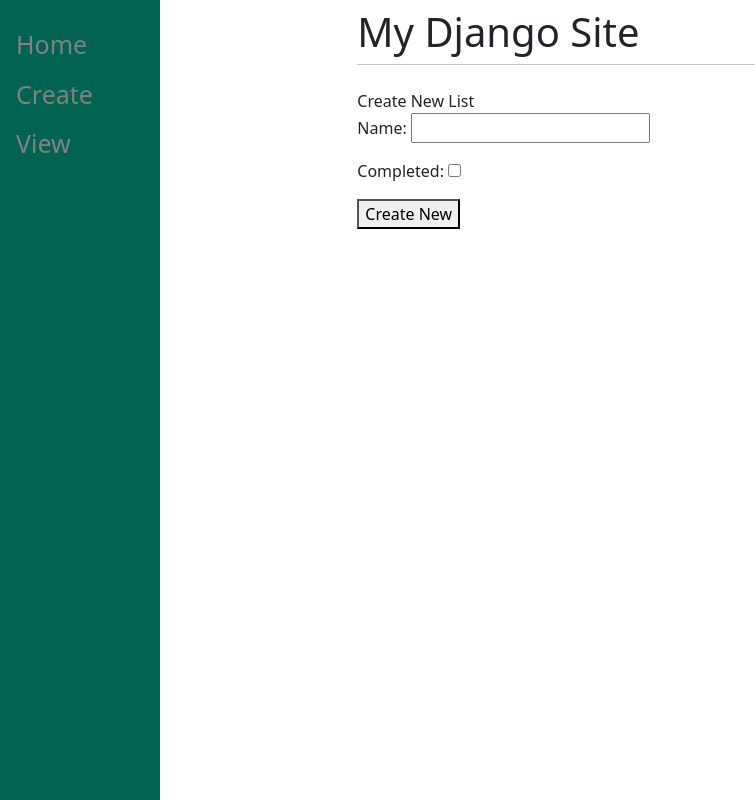
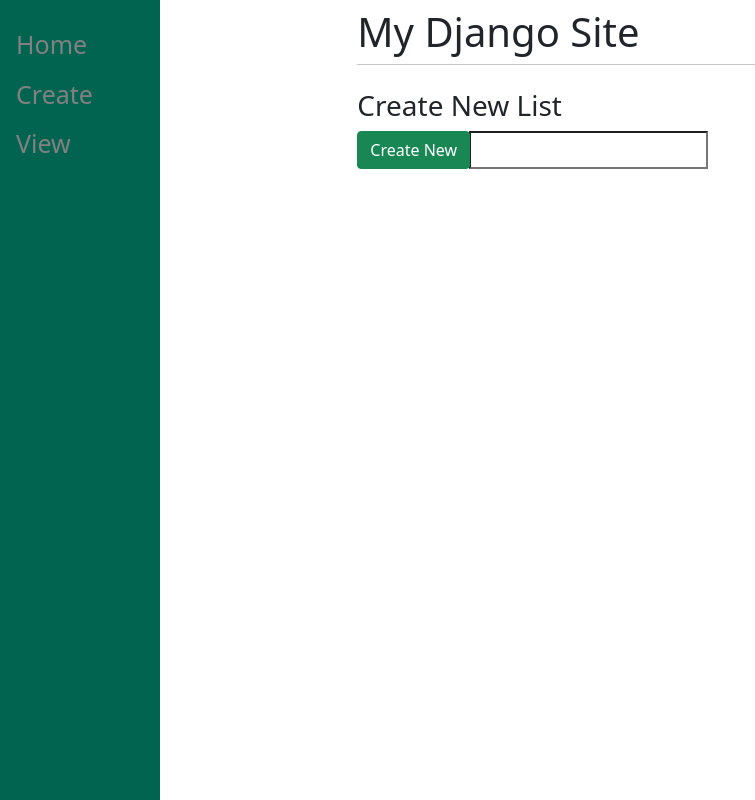
Before and after one commit to chrism-tgg/django_tutorial, a Django app: page /create/ in a window 1280 px wide. Shown: the whole page, without its empty margins (0-755 px from the left). Run offline with Django 4.2, Linux system fonts and the light colour scheme.

Commit message:
Add styling to create

```diff
--- a/mysite/main/templates/main/create.html
+++ b/mysite/main/templates/main/create.html
@@ -7,10 +7,14 @@
 
 
 {% block content %}
-Create New List
-<form method="post" action="/create/">
+<h3>Create New List</h3>
+<form method="post" action="/create/" class="form-group">
     {% csrf_token %}
-    {{form.as_p}}
-    <button type="submit", name="save">Create New</button>
+    <div class="input-group mb-3">
+        <div class="input-group-prepend">
+            <button type="submit", name="save" class="btn btn-success">Create New</button>
+        </div>
+        {{form.name}}
+    </div>
 </form>
 {% endblock %}
```
Also changed, not shown: mysite/db.sqlite3.
